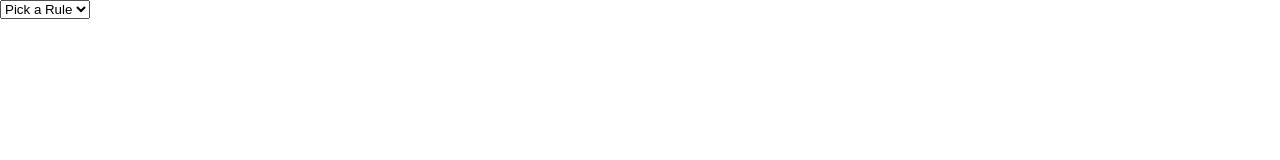
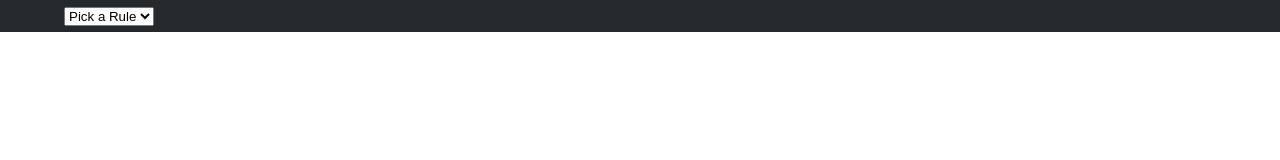
Before and after one commit to bobbysmith/automata, a plain HTML site: page index.html in a window 1280 px wide. Drawn offline with Linux system fonts and the light colour scheme.

Commit message:
added a header

```diff
--- a/index.html
+++ b/index.html
@@ -2,13 +2,16 @@
 <html lang="en">
 <head>
   <meta charset="UTF-8">
+  <meta name="viewport" content="width=device-width, initial-scale=1">
   <title>Cellular Automata</title>
   <link rel="stylesheet" type="text/css" href="style.css">
 </head>
 <body>
-  <select class="select">
-    <option value="">Pick a Rule</option>
-  </select>
+  <header>
+    <select class="select">
+      <option value="">Pick a Rule</option>
+    </select>
+  </header>
   <div class="container"></div>
 <script src="script.js"></script>
 </body>
--- a/script.js
+++ b/script.js
@@ -20,14 +20,14 @@ function generateAutomata() {
   container.appendChild(row);
 
   // Creates divs and appends to row based on width of window
-  for(let i = 1; i < window.innerWidth / 4; i++) {
+  for(let i = 1; i < container.clientWidth / 4; i++) {
     let div = document.createElement('div');
     row.appendChild(div);
   }
 
   digit = select.options[select.selectedIndex].value;
   randomizeRow(row);
-  for (let i = 1; i < window.innerHeight / 4; i++) {
+  for (let i = 1; i < container.clientHeight / 4; i++) {
     setTimeout(duplicateRow, i * 10);
   }
 
--- a/style.css
+++ b/style.css
@@ -42,21 +42,34 @@ table {
   border-spacing: 0;
 }
 
+header {
+  height: 32px;
+  background: #26292C;
+  display: flex;
+  justify-content: flex-start;
+  align-items: center;
+  padding: 0 5%;
+}
+
 .container {
-  height: 100%;
+  height: calc(100vh - 46px);
   width: 100%;
 }
+
 .row {
   height: 4px;
 }
+
 .row div {
   height: 4px;
   width: 4px;
   display: inline-block;
 }
+
 .row .active {
   background: #040404;
 }
+
 .row .inactive {
   background: #fefefe;
 }
```
